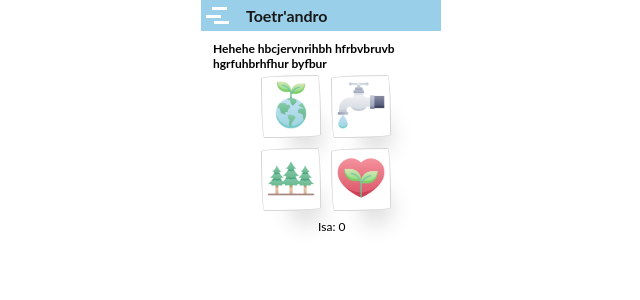
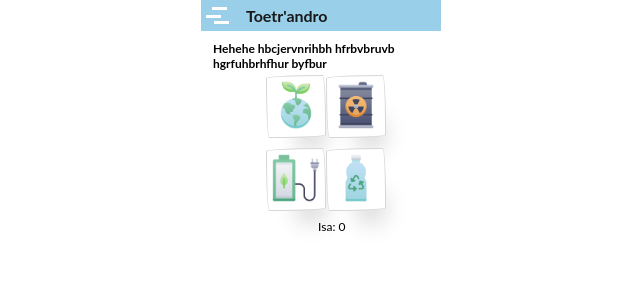
Before and after one commit to Ambinintsoa/kaiosHaonasoa, a Vue app: page / in a window 1280 px wide. Both pictures are taken after a click on the element "Toetr'andro". Shown: the top 300 px of the page, without its empty margins (319-959 px from the left). Built offline with nearby package versions, Linux system fonts and the light colour scheme.

Commit message:
data flexible

```diff
--- a/package.json
+++ b/package.json
@@ -12,9 +12,9 @@
     "vue": "^2.6.10"
   },
   "devDependencies": {
-    "@vue/cli-plugin-babel": "^3.9.0",
-    "@vue/cli-plugin-eslint": "^3.9.0",
-    "@vue/cli-service": "^3.9.0",
+    "@vue/cli-plugin-babel": "^5.0.8",
+    "@vue/cli-plugin-eslint": "^5.0.8",
+    "@vue/cli-service": "^5.0.8",
     "babel-eslint": "^10.0.1",
     "eslint": "^5.16.0",
     "eslint-plugin-vue": "^5.0.0",
--- a/src/components/Quiz.vue
+++ b/src/components/Quiz.vue
@@ -5,21 +5,16 @@
     </p>
     <ul class="choices">
       <div>
-        <li tabindex="0" class="listChoice">
-          <img src="assets/PNG/Earth.png" alt="Earth" />
-        </li>
-        <li tabindex="1" class="listChoice">
-          <img src="assets/PNG/Forest.png" alt="Forest" />
-        </li>
-      </div>
-      <div>
-        <li tabindex="2" class="listChoice">
-          <img src="assets/PNG/Faucet.png" alt="Faucet" />
-        </li>
-        <li tabindex="3" class="listChoice">
-          <img src="assets/PNG/Love.png" alt="Love" />
-        </li>
-      </div>
+    <div v-for="(name, index) in questionsTrueFalse[currentImageIndex].choices" :key="index" v-if="index % 2 === 0">
+      <li :tabindex="index" class="listChoice" :class="{ selected: currentAnswer === true }" @click="setCurrentAnswer(true)">
+        <img :src="'assets/PNG/' + name + '.png'" :alt="name" />
+      </li>
+
+      <li :tabindex="index + 1" class="listChoice" :class="{ selected: currentAnswer === true }" @click="setCurrentAnswer(true)">
+        <img :src="'assets/PNG/' + questionsTrueFalse[currentImageIndex].choices[index + 1] + '.png'" :alt="questionsTrueFalse[currentImageIndex].choices[index + 1]" />
+      </li>
+    </div>
+  </div>
     </ul>
     <p class="score score_quiz">
       Isa: <span>{{ score }}</span>
@@ -71,7 +66,7 @@ export default {
           this.nav(1);
         } else if (evt.key === "Enter") {
           const focusedElement = document.activeElement;
-          if (focusedElement.classList.contains("truefalse")) {
+          if (focusedElement.classList.contains("listChoice")) {
             this.checkAnswer();
           }
         }
--- a/src/components/TrueFalse.vue
+++ b/src/components/TrueFalse.vue
@@ -2,21 +2,17 @@
   <div class="container">
     <img :src="currentImageSrc" alt="Game Image" />
     <div class="buttons">
+
+
+
       <button
+      v-for="(name, index) in questionsTrueFalse[currentImageIndex].choices" :key="name"
         class="truefalse"
-        :class="{ selected: currentAnswer === true }"
-        @click="setCurrentAnswer(true)"
-        tabindex="0"
+        :class="{ selected: currentAnswer === name }"
+        @click="setCurrentAnswer(name)"
+       :tabindex="index"
       >
-        <img src="assets/gif/true.gif" />
-      </button>
-      <button
-        class="truefalse"
-        :class="{ selected: currentAnswer === false }"
-        @click="setCurrentAnswer(false)"
-        tabindex="1"
-      >
-        <img src="assets/gif/false.gif" />
+        <img :src="'assets/gif/'+name+'.gif'" />
       </button>
     </div>
     <p class="score score_true_false">
@@ -33,14 +29,14 @@ export default {
         {
           question: "Doro tanety",
           image: "doro_tanety.jpg",
-          choices: ["true", "false"],
+          choices: [true,false],
           correctAnswer: "false",
           someInformation: "Aza dakadaka tsony fa avereno ampiasaina",
         },
         {
           question: "Hehehe hbcjervnrihbh hfrbvbruvb hgrfuhbrhfhur byfbur",
           image: "reboisement.jpg",
-          choices: ["true", "false"],
+          choices: [true,false],
           correctAnswer: "true",
           someInformation: "Aza dakadaka tsony fa avereno ampiasaina",
         },
```
Also changed, not shown: 2 other files (tests, documents, lock files or other folders).
